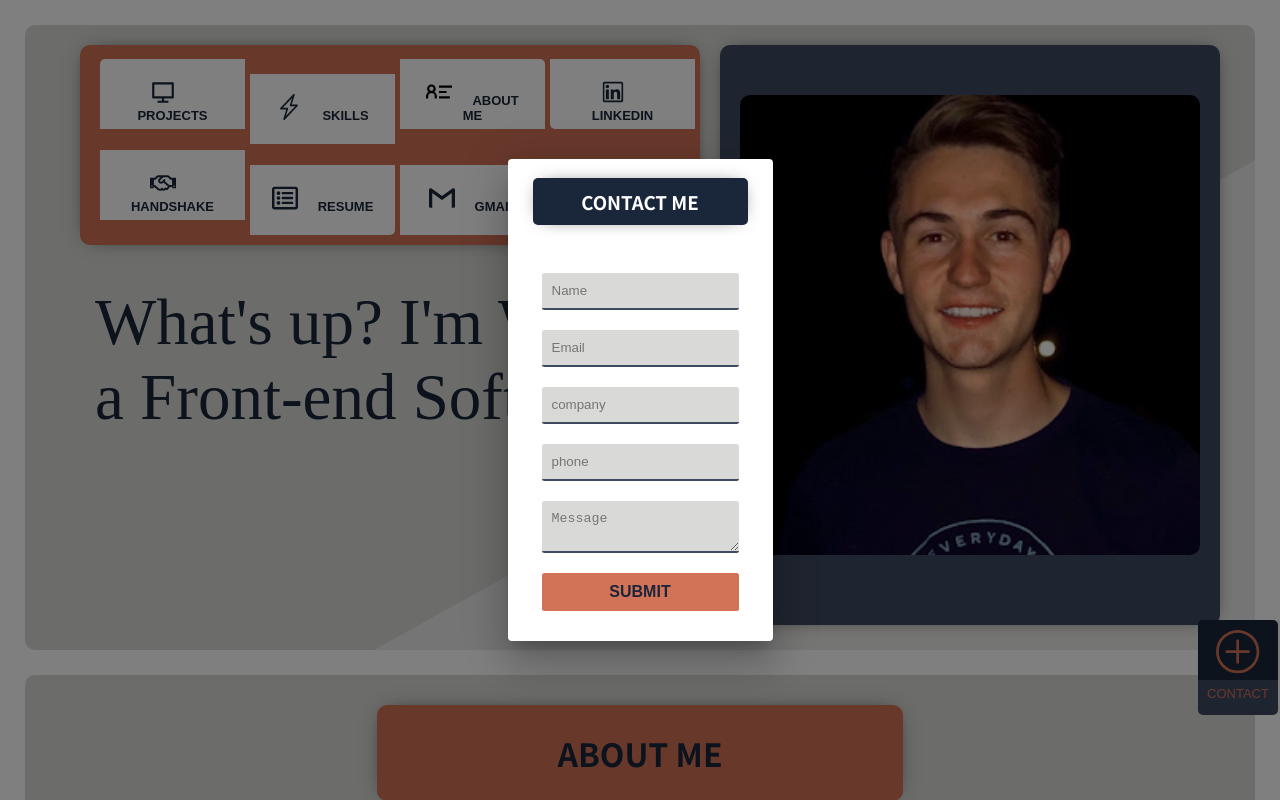
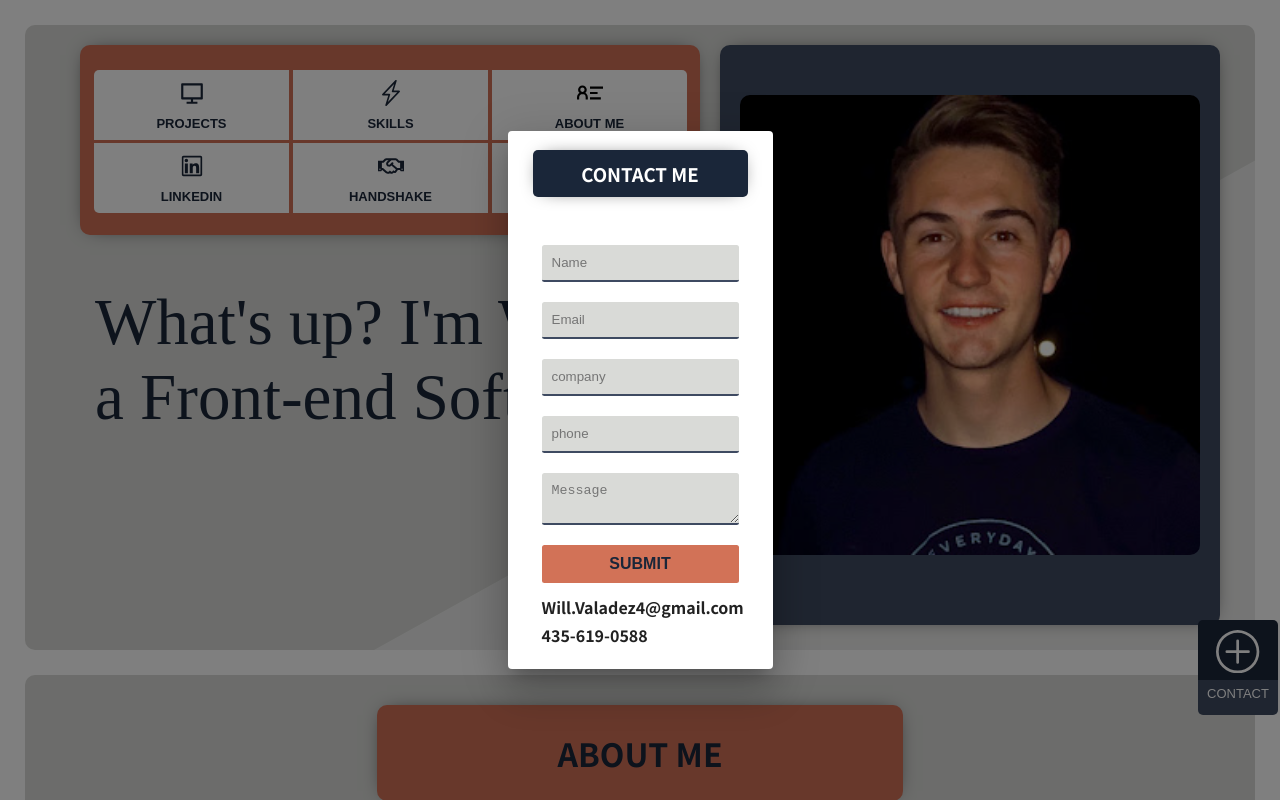
Before and after one commit to willyv4/RealPortfolio, a React (Create React App) app: page / in a window 1280 px wide. Both pictures are taken after a click on the button "CONTACT". Shown: the top 800 px of the page. Built offline with nearby package versions, Linux system fonts and the light colour scheme; no server answers; a web font is replaced by a local one.

Commit message:
finalizing

```diff
--- a/src/Compenants/ButtonGroup.js
+++ b/src/Compenants/ButtonGroup.js
@@ -43,7 +43,7 @@ const anchorbuttons = [
     </button>
   </a>,
   <a href="#aboutme" key="AboutMe">
-    <button className="buttons" style={{ borderTopRightRadius: 5 }}>
+    <button className="buttons" style={{borderTopRightRadius: 5}}>
       <svg
         className="icons"
         stroke="currentColor"
@@ -106,8 +106,8 @@ const anchorbuttons = [
       HANDSHAKE
     </button>
   </a>,
-  <a href="#resume" key="Resume">
-    <button className="buttons" style={{ borderBottomRightRadius: 5 }}>
+  <a href="#resume" key="Resume" >
+    <button className="buttons" style={{borderBottomRightRadius: 5}} >
       {" "}
       <svg
         className="icons"
@@ -124,44 +124,44 @@ const anchorbuttons = [
       RESUME
     </button>
   </a>,
-  <a href="https://mail.google.com/mail/u/0/#inbox" key="Email">
-    <button className="buttons" style={{ borderBottomRightRadius: 5 }}>
-      {" "}
-      <svg
-        className="icons"
-        stroke="currentColor"
-        fill="currentColor"
-        stroke-width="0"
-        role="img"
-        viewBox="0 0 24 24"
-        height="2em"
-        width="2em"
-        xmlns="http://www.w3.org/2000/svg"
-      >
-        <title></title>
-        <path d="M24 4.5v15c0 .85-.65 1.5-1.5 1.5H21V7.387l-9 6.463-9-6.463V21H1.5C.649 21 0 20.35 0 19.5v-15c0-.425.162-.8.431-1.068C.7 3.16 1.076 3 1.5 3H2l10 7.25L22 3h.5c.425 0 .8.162 1.069.432.27.268.431.643.431 1.068z"></path>
-      </svg>
-      GMAIL
-    </button>
-  </a>,
-  <a href="https://github.com/willyv4" key="GitHub">
-    <button className="buttons" style={{ borderBottomRightRadius: 5 }}>
-      {" "}
-      <svg
-        className="icons"
-        stroke="currentColor"
-        fill="currentColor"
-        stroke-width="0"
-        viewBox="0 0 1024 1024"
-        height="2em"
-        width="2em"
-        xmlns="http://www.w3.org/2000/svg"
-      >
-        <path d="M511.6 76.3C264.3 76.2 64 276.4 64 523.5 64 718.9 189.3 885 363.8 946c23.5 5.9 19.9-10.8 19.9-22.2v-77.5c-135.7 15.9-141.2-73.9-150.3-88.9C215 726 171.5 718 184.5 703c30.9-15.9 62.4 4 98.9 57.9 26.4 39.1 77.9 32.5 104 26 5.7-23.5 17.9-44.5 34.7-60.8-140.6-25.2-199.2-111-199.2-213 0-49.5 16.3-95 48.3-131.7-20.4-60.5 1.9-112.3 4.9-120 58.1-5.2 118.5 41.6 123.2 45.3 33-8.9 70.7-13.6 112.9-13.6 42.4 0 80.2 4.9 113.5 13.9 11.3-8.6 67.3-48.8 121.3-43.9 2.9 7.7 24.7 58.3 5.5 118 32.4 36.8 48.9 82.7 48.9 132.3 0 102.2-59 188.1-200 212.9a127.5 127.5 0 0 1 38.1 91v112.5c.8 9 0 17.9 15 17.9 177.1-59.7 304.6-227 304.6-424.1 0-247.2-200.4-447.3-447.5-447.3z"></path>
-      </svg>
-      GitHub
-    </button>
-  </a>,
+  // <a href="https://mail.google.com/mail/u/0/#inbox" key="Email">
+  //   <button className="buttons">
+  //     {" "}
+  //     <svg
+  //       className="icons"
+  //       stroke="currentColor"
+  //       fill="currentColor"
+  //       stroke-width="0"
+  //       role="img"
+  //       viewBox="0 0 24 24"
+  //       height="2em"
+  //       width="2em"
+  //       xmlns="http://www.w3.org/2000/svg"
+  //     >
+  //       <title></title>
+  //       <path d="M24 4.5v15c0 .85-.65 1.5-1.5 1.5H21V7.387l-9 6.463-9-6.463V21H1.5C.649 21 0 20.35 0 19.5v-15c0-.425.162-.8.431-1.068C.7 3.16 1.076 3 1.5 3H2l10 7.25L22 3h.5c.425 0 .8.162 1.069.432.27.268.431.643.431 1.068z"></path>
+  //     </svg>
+  //     GMAIL
+  //   </button>
+  // </a>,
+  // <a href="https://github.com/willyv4" target="blank" key="GitHub">
+  //   <button className="buttons" style={{ borderBottomRightRadius: 5 }}>
+  //     {" "}
+  //     <svg
+  //       className="icons"
+  //       stroke="currentColor"
+  //       fill="currentColor"
+  //       stroke-width="0"
+  //       viewBox="0 0 1024 1024"
+  //       height="2em"
+  //       width="2em"
+  //       xmlns="http://www.w3.org/2000/svg"
+  //     >
+  //       <path d="M511.6 76.3C264.3 76.2 64 276.4 64 523.5 64 718.9 189.3 885 363.8 946c23.5 5.9 19.9-10.8 19.9-22.2v-77.5c-135.7 15.9-141.2-73.9-150.3-88.9C215 726 171.5 718 184.5 703c30.9-15.9 62.4 4 98.9 57.9 26.4 39.1 77.9 32.5 104 26 5.7-23.5 17.9-44.5 34.7-60.8-140.6-25.2-199.2-111-199.2-213 0-49.5 16.3-95 48.3-131.7-20.4-60.5 1.9-112.3 4.9-120 58.1-5.2 118.5 41.6 123.2 45.3 33-8.9 70.7-13.6 112.9-13.6 42.4 0 80.2 4.9 113.5 13.9 11.3-8.6 67.3-48.8 121.3-43.9 2.9 7.7 24.7 58.3 5.5 118 32.4 36.8 48.9 82.7 48.9 132.3 0 102.2-59 188.1-200 212.9a127.5 127.5 0 0 1 38.1 91v112.5c.8 9 0 17.9 15 17.9 177.1-59.7 304.6-227 304.6-424.1 0-247.2-200.4-447.3-447.5-447.3z"></path>
+  //     </svg>
+  //     GitHub
+  //   </button>
+  // </a>,
 ];
 
 export default function GroupOrientation() {
--- a/src/Compenants/Buttongroup.css
+++ b/src/Compenants/Buttongroup.css
@@ -3,7 +3,7 @@
     background-color:  #d27157;
     color: black;
     width: 620px;
-    height: 200px;
+    height: 190px;
     margin-left: 65px;
     margin-top: 20px;
     border-radius: 10px;
@@ -12,7 +12,8 @@
     justify-content: center;
     z-index: 1;
     display: flex;
-    padding-left: 20px;
+    padding-left: 15px;
+    padding-bottom: 5px;
 }
 
 .buttons {
@@ -20,17 +21,19 @@
     text-decoration: none;
     border: none;
     height: 70px;
-    width: 145px;
+    width: 195px;
     font-size: small;
     background-color: white;
     justify-content: center;
     align-items: center;
     padding: 20px;
     margin: 5px;
-    margin-bottom: 1.5px;
-    margin-left: 0px;
+    margin-left: -1px;
+    margin-bottom: -2px;
     font-weight: bolder;
     color: #1a2639;
+    align-items: center;
+    justify-content: center;
 }
 
 .buttons:hover {
@@ -40,10 +43,19 @@
     cursor: pointer;
     box-shadow: black 10px 10px 15px -10px;
     background-color: #d9dad7;
-
 }
 
 .icons {
-    padding: -10px;
-    margin-right: 20px;
+    padding: 0px;
+    margin-top: -10px;
+    margin-left: auto;
+    margin-right: auto;
+    margin-bottom: 10px;
+    display: flex;
+    align-items: center;
+    justify-content: center;
 }
+
+#gmail:hover{
+
+}
--- a/src/Compenants/ContactForm.css
+++ b/src/Compenants/ContactForm.css
@@ -5,7 +5,7 @@
   width: 80px;
   height: 60px;
   background-color: #1a2639;
-  color: #d27257;
+  color: #ffffff;
   z-index: 10;
   position: fixed;
   right: 2px;
@@ -52,6 +52,11 @@
     margin-right: auto;
     margin-top: 10px;
     font-size: 13px;
+}
+
+.textFields:hover {
+  text-shadow: 0px 2px 2px #d27257;
+  transition: .7s;
 }
 
 .buttonthing {
@@ -111,4 +116,9 @@
   border-radius: 5px;
   box-shadow: black 0px 0px 20px -10px;
 }
+
+h4 {
+  margin: 2px;
+  margin-left: 10px;
+}
 /* form */
--- a/src/Compenants/ContactForm.js
+++ b/src/Compenants/ContactForm.js
@@ -136,9 +136,15 @@ export default function FormDialog() {
               value={message}
               onChange={(e) => setMessage(e.target.value)}
             ></textarea>
-            <button className="submitButton" onClick={handleClose} type="submit">
+            <button
+              className="submitButton"
+              onClick={handleClose}
+              type="submit"
+            >
               SUBMIT
             </button>
+            <h4> Will.Valadez4@gmail.com</h4>
+            <h4> 435-619-0588</h4>
           </form>
         </DialogContent>
       </Dialog>
--- a/src/Compenants/firebase.js
+++ b/src/Compenants/firebase.js
@@ -1,12 +1,13 @@
 import firebase from "firebase";
+import configure from "../config";
 
 var firebaseApp = firebase.initializeApp({
-    apiKey: "AIzaSyDKNxBx6veiww_bhCyuR31z0qakZz3AIBc",
-  authDomain: "react-contact-form-85f45.firebaseapp.com",
-  projectId: "react-contact-form-85f45",
-  storageBucket: "react-contact-form-85f45.appspot.com",
-  messagingSenderId: "1085493123304",
-  appId: "1:1085493123304:web:3cb28e46dc78abf46cd15d"
+    apiKey: configure.apiKey,
+    authDomain: configure.authDomain,
+    projectId: configure.projectId,
+    storageBucket: configure.storageBucket,
+    messagingSenderId: configure.messagingSenderId,
+    appId: configure.appId
 });
 
 var db = firebaseApp.firestore();
```
Also changed, not shown: 1 other file (tests, documents, lock files or other folders).
